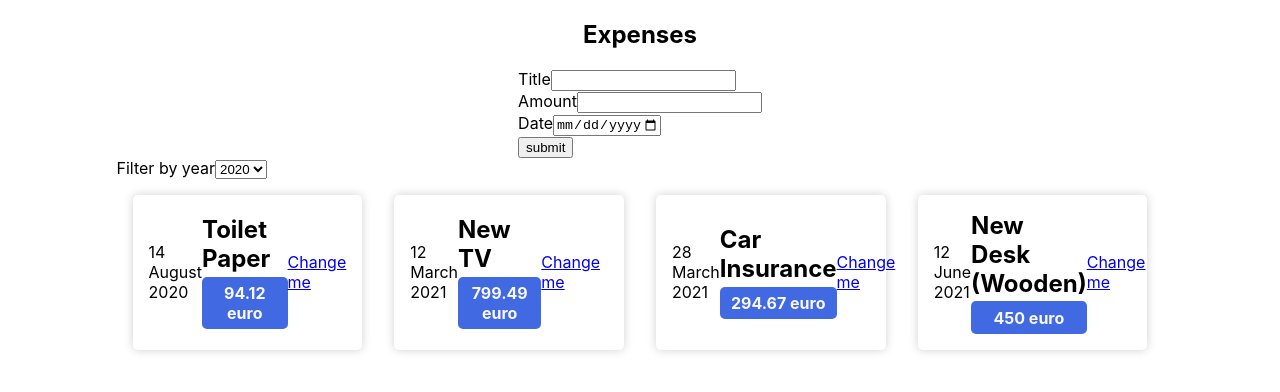
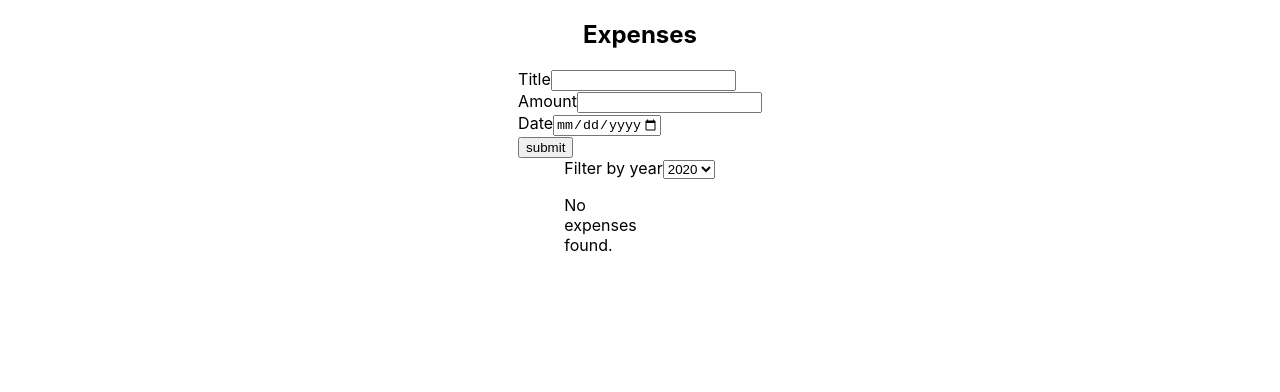
Before and after one commit to aaronsts/react-logger, a React (Create React App) app: page / in a window 1280 px wide. Shown: the top 392 px of the page. Built offline with nearby package versions, Linux system fonts and the light colour scheme.

Commit message:
filter now works based on year

```diff
--- a/src/App.js
+++ b/src/App.js
@@ -1,37 +1,30 @@
+import { useState } from "react";
 // Components
 import ExpenseList from "./components/ExpenseList";
 import Form from "./components/Form";
 
+const INIT_EXPENSES = [
+  {
+    title: "book",
+    amount: 12.99,
+    date: new Date("2021", "1", "06"),
+    id: Math.random().toString(),
+  },
+];
+
 function App() {
-  const expenses = [
-    {
-      id: "e1",
-      title: "Toilet Paper",
-      amount: 94.12,
-      date: new Date(2020, 7, 14),
-    },
-    { id: "e2", title: "New TV", amount: 799.49, date: new Date(2021, 2, 12) },
-    {
-      id: "e3",
-      title: "Car Insurance",
-      amount: 294.67,
-      date: new Date(2021, 2, 28),
-    },
-    {
-      id: "e4",
-      title: "New Desk (Wooden)",
-      amount: 450,
-      date: new Date(2021, 5, 12),
-    },
-  ];
+  // State
+  const [expenses, setExpenses] = useState(INIT_EXPENSES);
 
   const onSubmitData = (newExpenseData) => {
-    const expenseData = {
+    const expense = {
       ...newExpenseData,
       id: Math.random().toString(),
     };
 
-    console.log(expenseData);
+    setExpenses((prevExpenses) => {
+      return [expense, ...prevExpenses];
+    });
   };
 
   return (
--- a/src/components/ExpenseItem.js
+++ b/src/components/ExpenseItem.jsx
@@ -26,9 +26,7 @@ function ExpenseItem(props) {
         <p className="expense-item-price">{props.amount} euro</p>
       </div>
       <div>
-        <a href="#" onClick={clickHandler}>
-          Change me
-        </a>
+        <button onClick={clickHandler}>Change me</button>
       </div>
     </div>
   );
--- a/src/components/ExpenseList.jsx
+++ b/src/components/ExpenseList.jsx
@@ -1,5 +1,5 @@
 import React, { useState } from "react";
-import ExpenseItem from "./ExpenseItem";
+import ExpenseItem from "./ExpenseItem.jsx";
 import Filter from "./Filter";
 
 const ExpenseList = (props) => {
@@ -12,30 +12,28 @@ const ExpenseList = (props) => {
     console.log(selectedYear);
   };
 
+  const filteredExpenses = props.expenses.filter((expenses) => {
+    return expenses.date.getFullYear().toString() === filterValue;
+  });
+
   return (
     <div>
       <Filter initialYear={filterValue} onChangeFilter={filterValueHandler} />
       <div className="expenses-list">
-        <ExpenseItem
-          description={props.expenses[0].title}
-          amount={props.expenses[0].amount}
-          date={props.expenses[0].date}
-        />
-        <ExpenseItem
-          description={props.expenses[1].title}
-          amount={props.expenses[1].amount}
-          date={props.expenses[1].date}
-        />
-        <ExpenseItem
-          description={props.expenses[2].title}
-          amount={props.expenses[2].amount}
-          date={props.expenses[2].date}
-        />
-        <ExpenseItem
-          description={props.expenses[3].title}
-          amount={props.expenses[3].amount}
-          date={props.expenses[3].date}
-        />
+        {filteredExpenses.length === 0 ? (
+          <p>No expenses found.</p>
+        ) : (
+          filteredExpenses.map((item) => {
+            return (
+              <ExpenseItem
+                description={item.title}
+                amount={item.amount}
+                date={item.date}
+                key={item.id}
+              />
+            );
+          })
+        )}
       </div>
     </div>
   );
--- a/src/components/Filter.jsx
+++ b/src/components/Filter.jsx
@@ -7,6 +7,7 @@ const Filter = (props) => {
     <div className="filter-ontrol">
       <label>Filter by year</label>
       <select value={props.initialYear} onChange={changeYearHandler}>
+        <option value="1">All</option>
         <option value="2022">2022</option>
         <option value="2021">2021</option>
         <option value="2020">2020</option>
```
